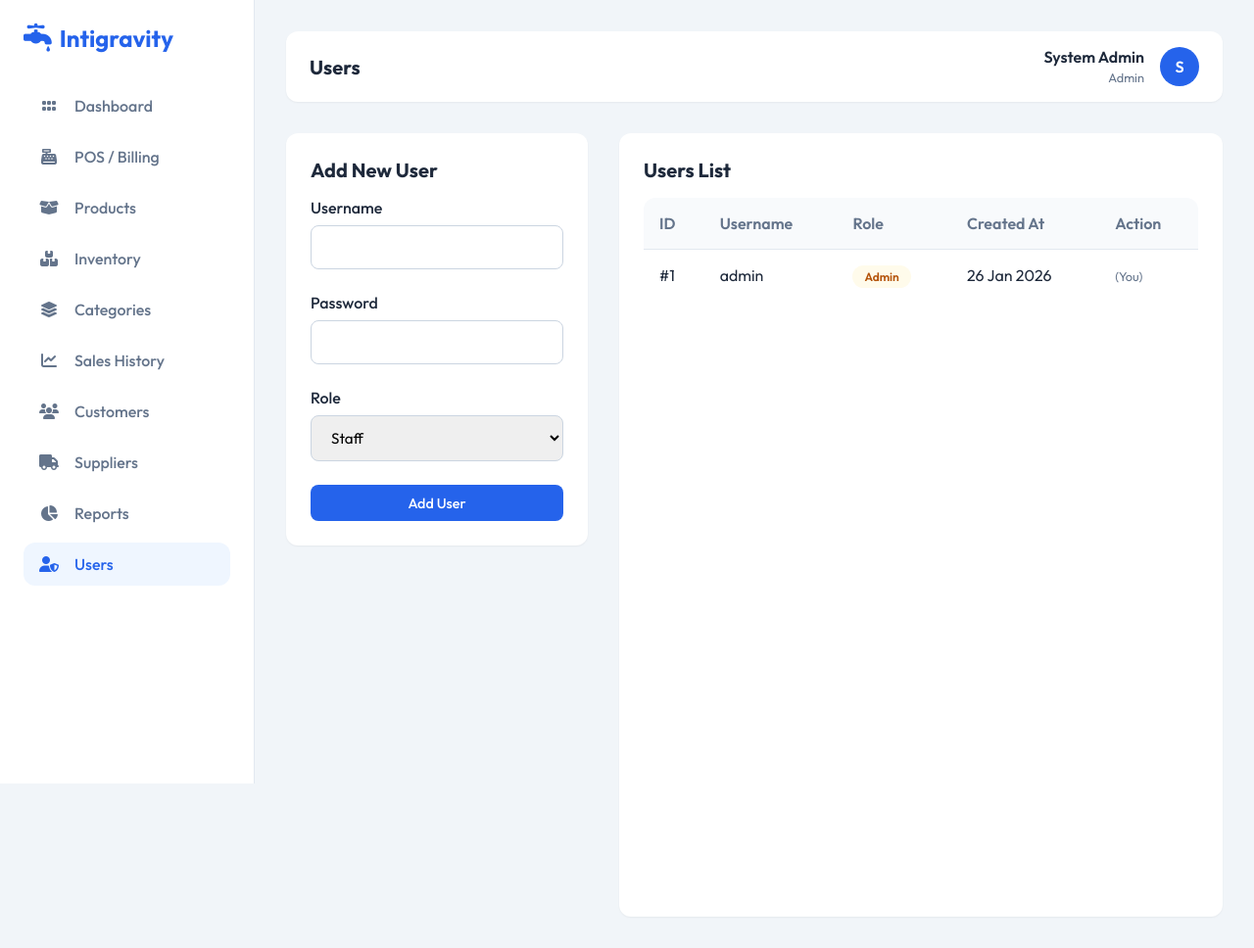
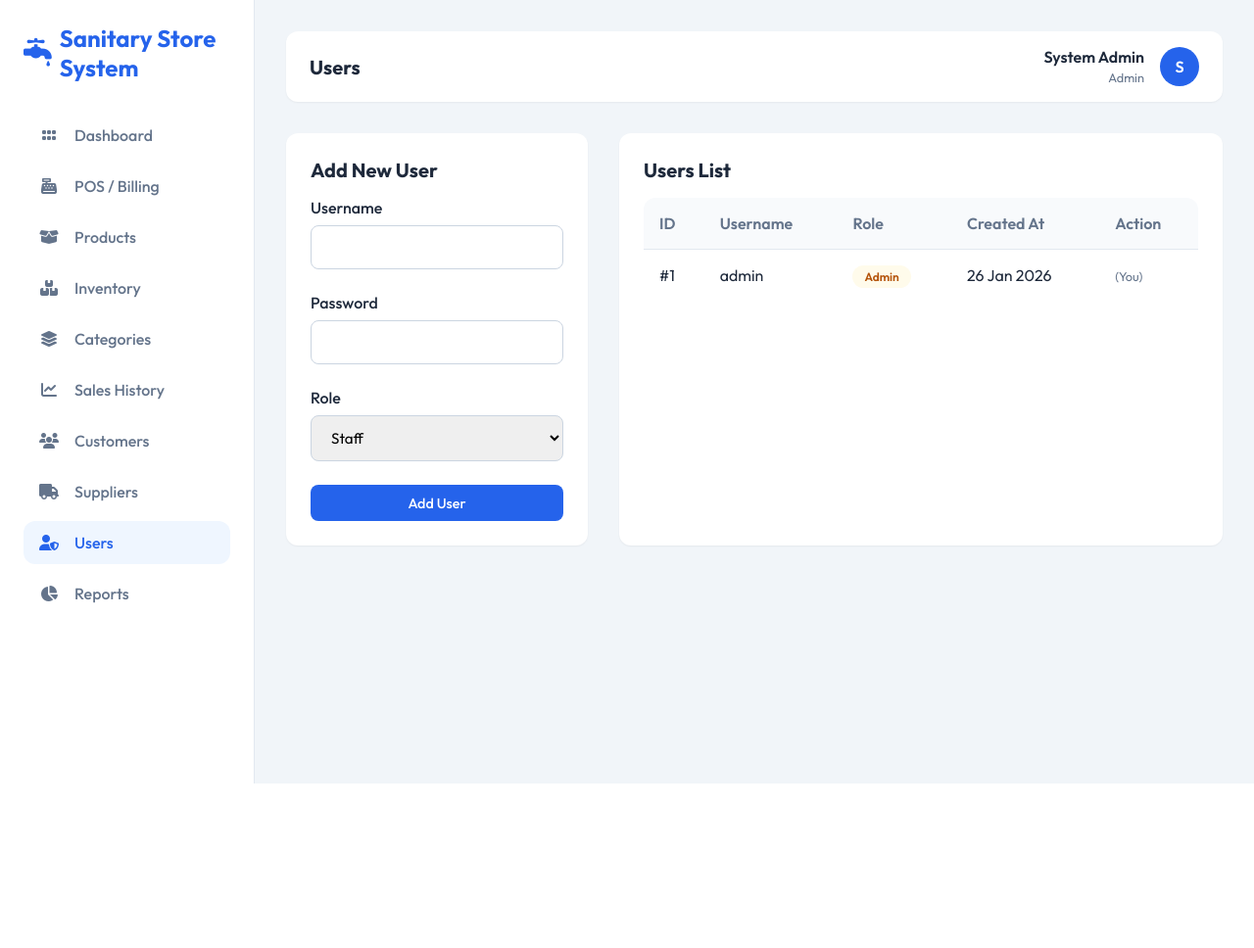
Before and after one commit to usmanali330/Sanitary-Store-Management-System, a PHP site: page /users.php in a window 1280 px wide. Shown: the whole page at 98% size. After the commit the page ends 800 px from the top, so only its background shows below. Run offline with PHP 8.4, Linux system fonts and the light colour scheme; data comes from the database, SQL or seed files in the repository.

Commit message:
Update users, sidebar, styles and invoice details

```diff
--- a/assets/css/style.css
+++ b/assets/css/style.css
@@ -53,6 +53,7 @@ body {
     flex-direction: column;
     z-index: 50;
     transition: var(--transition);
+    overflow-y: auto;
 }
 
 .brand {
--- a/includes/footer.php
+++ b/includes/footer.php
@@ -1,6 +1,5 @@
         </div> <!-- End Main Content -->
     </div> <!-- End App Container -->
-
     <script>
         // Use Javascript for basic UI interactions if needed
         $(document).ready(function() {
--- a/includes/header.php
+++ b/includes/header.php
@@ -7,8 +7,9 @@ requireAuth();
 <head>
     <meta charset="UTF-8">
     <meta name="viewport" content="width=device-width, initial-scale=1.0">
-    <title>Intigravity - Sanitary Store System</title>
+    <title> Sanitary Store System</title>
     <link rel="stylesheet" href="assets/css/style.css">
+
     <link rel="stylesheet" href="https://cdnjs.cloudflare.com/ajax/libs/font-awesome/6.4.0/css/all.min.css">
     <script src="https://code.jquery.com/jquery-3.7.0.min.js"></script>
 </head>
--- a/includes/sidebar.php
+++ b/includes/sidebar.php
@@ -5,7 +5,7 @@ require_once 'config.php';
 <div class="sidebar">
     <div class="brand">
         <i class="fa-solid fa-faucet-drip"></i>
-        <span>Intigravity</span>
+        <span>Sanitary Store System</span>
     </div>
     <ul class="nav-links">
         <li class="nav-item">
@@ -50,13 +50,13 @@ require_once 'config.php';
         </li>
         <?php if (isAdmin()): ?>
         <li class="nav-item">
-            <a href="reports.php" class="<?= $current_page == 'reports.php' ? 'active' : '' ?>">
-                <i class="fa-solid fa-chart-pie"></i> Reports
+            <a href="users.php" class="<?= $current_page == 'users.php' ? 'active' : '' ?>">
+                <i class="fa-solid fa-user-shield"></i> Users
             </a>
         </li>
         <li class="nav-item">
-            <a href="users.php" class="<?= $current_page == 'users.php' ? 'active' : '' ?>">
-                <i class="fa-solid fa-user-shield"></i> Users
+            <a href="reports.php" class="<?= $current_page == 'reports.php' ? 'active' : '' ?>">
+                <i class="fa-solid fa-chart-pie"></i> Reports
             </a>
         </li>
         <?php endif; ?>
--- a/users.php
+++ b/users.php
@@ -1,6 +1,6 @@
 <?php
 include 'includes/header.php';
-requireAuth();
+
 
 if (!isAdmin()) {
     echo "<script>window.location.href='index.php';</script>";
@@ -39,8 +39,7 @@ if (isset($_GET['delete'])) {
 $users = $conn->query("SELECT * FROM users");
 ?>
 
-<div class="app-container" style="padding: 0;">
-    <div style="display: grid; grid-template-columns: 1fr 2fr; gap: 2rem;">
+<div style="display: grid; grid-template-columns: 1fr 2fr; gap: 2rem;">
 
         <div class="card" style="height: fit-content;">
             <h3 style="margin-bottom: 1rem; font-size: 1.25rem;">Add New User</h3>
@@ -81,6 +80,7 @@ $users = $conn->query("SELECT * FROM users");
                         </tr>
                     </thead>
                     <tbody>
+                        <?php if ($users && $users->num_rows > 0): ?>
                         <?php while($row = $users->fetch_assoc()): ?>
                         <tr>
                             <td>#<?= $row['id'] ?></td>
@@ -100,11 +100,13 @@ $users = $conn->query("SELECT * FROM users");
                             </td>
                         </tr>
                         <?php endwhile; ?>
+                        <?php else: ?>
+                            <tr><td colspan="5" style="text-align:center;">No users found or database error.</td></tr>
+                        <?php endif; ?>
                     </tbody>
                 </table>
             </div>
         </div>
     </div>
-</div>
 
 <?php include 'includes/footer.php'; ?>
```
Also changed, not shown: invoice.php (+4 -4 lines), uploads/69773b6f2286e.jpg (added), uploads/69773d722a5a5.png (added).
